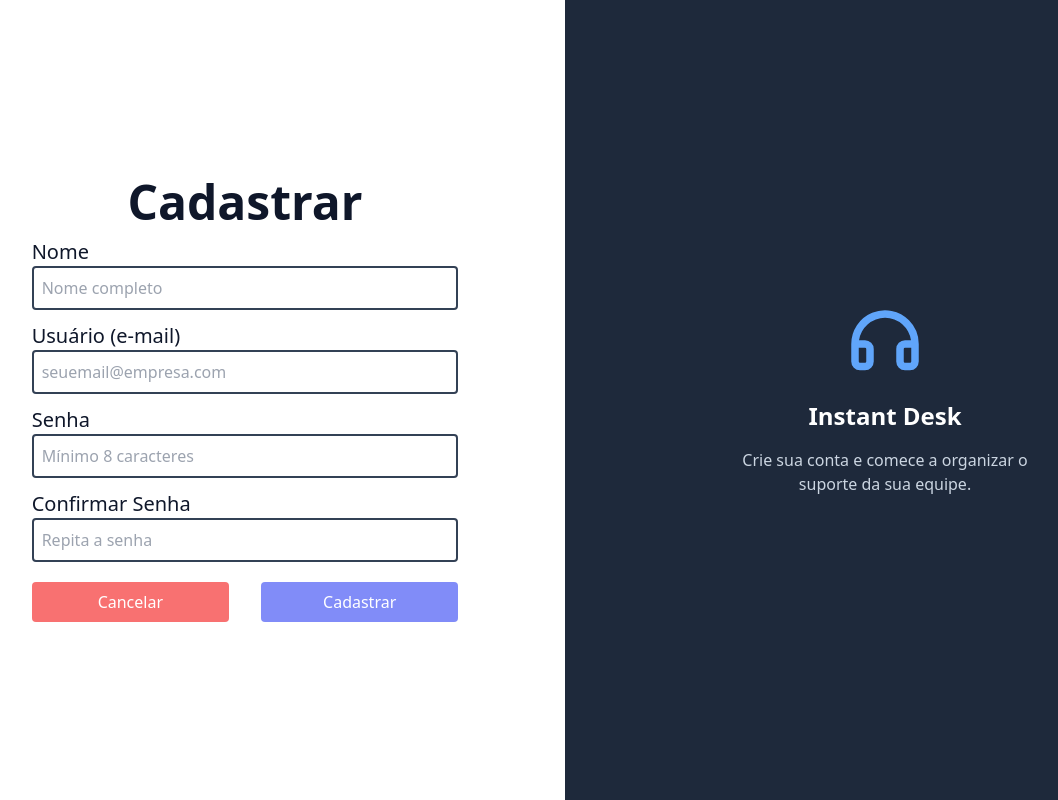
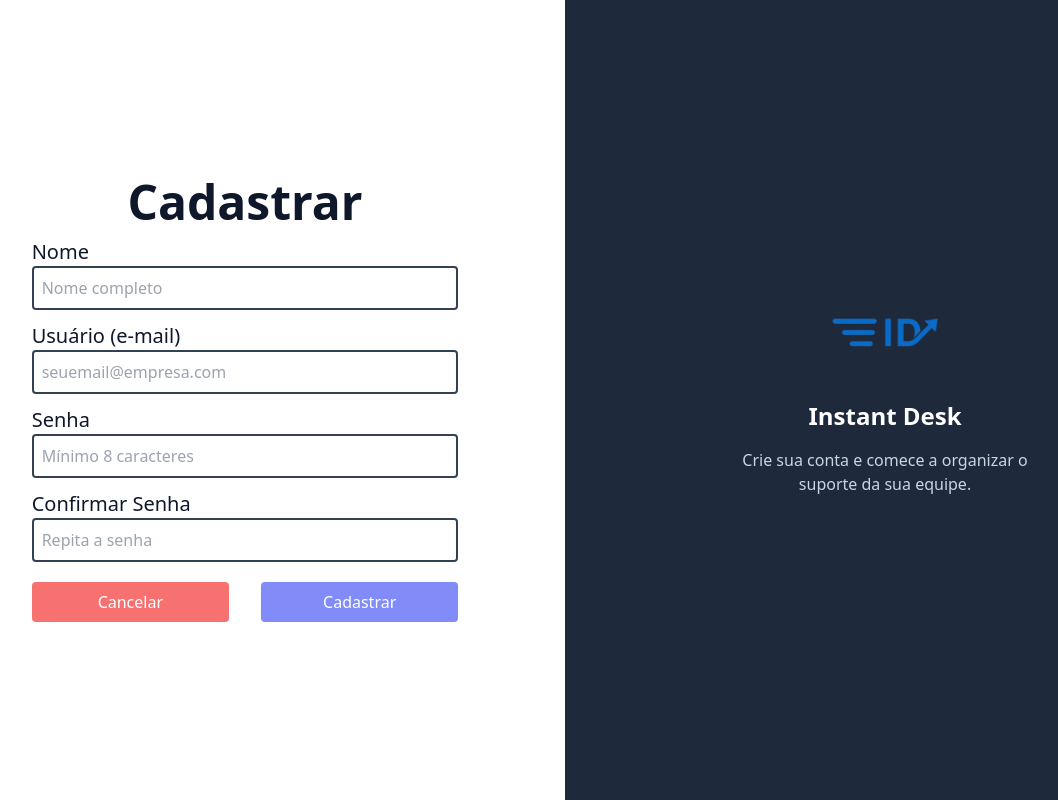
Before and after one commit to Phcode007/instant-desk-front, a React (Vite) app: page /cadastro in a window 1280 px wide. Shown: the whole page, without its empty margins (75-1133 px from the left). Built offline with nearby package versions, Linux system fonts and the light colour scheme.

Commit message:
feat: add icon asset and update Login and Cadastro components to use the new icon

```diff
--- a/src/pages/cadastro/Cadastro.tsx
+++ b/src/pages/cadastro/Cadastro.tsx
@@ -1,4 +1,4 @@
-import { Headphones } from '@phosphor-icons/react';
+import icon from '../../assets/icon.png';
 import { Link } from 'react-router-dom';
 
 function Cadastro() {
@@ -70,7 +70,7 @@ function Cadastro() {
 
       <div className="hidden lg:flex bg-slate-800 min-h-screen w-full items-center justify-center">
         <div className="flex flex-col items-center gap-4 text-white">
-          <Headphones size={80} weight="bold" className="text-blue-400" />
+          <img src={icon} alt="Instant Desk" className="h-20 w-auto" />
           <p className="text-2xl font-bold">Instant Desk</p>
           <p className="text-slate-300 text-center max-w-xs px-4">
             Crie sua conta e comece a organizar o suporte da sua equipe.
--- a/src/pages/landing/Landing.tsx
+++ b/src/pages/landing/Landing.tsx
@@ -1,7 +1,8 @@
-import { ArrowRight, Headphones, ShieldCheck, Lightning, Users } from '@phosphor-icons/react';
+import { ArrowRight, ShieldCheck, Lightning, Users } from '@phosphor-icons/react';
 import { Link } from 'react-router-dom';
 import Navbar from '../../components/navbar/Navbar';
 import Footer from '../../components/footer/Footer';
+import icon from '../../assets/icon.png';
 
 function Landing() {
   return (
@@ -13,7 +14,7 @@ function Landing() {
         <div className="bg-slate-800 text-white py-20 px-4">
           <div className="container mx-auto text-center">
             <div className="flex justify-center mb-6">
-              <Headphones size={64} weight="bold" className="text-blue-400" />
+              <img src={icon} alt="Instant Desk" className="h-16 w-auto mx-auto" />
             </div>
             <h1 className="text-4xl md:text-6xl font-bold mb-4">
               Instant Desk
--- a/src/pages/login/Login.tsx
+++ b/src/pages/login/Login.tsx
@@ -1,4 +1,4 @@
-import { Headphones } from '@phosphor-icons/react';
+import icon from '../../assets/icon.png';
 import { Link } from 'react-router-dom';
 
 function Login() {
@@ -51,7 +51,7 @@ function Login() {
       {/* Coluna do Painel Lateral (some no mobile) */}
       <div className="hidden lg:flex bg-slate-800 min-h-screen w-full items-center justify-center">
         <div className="flex flex-col items-center gap-4 text-white">
-          <Headphones size={80} weight="bold" className="text-blue-400" />
+          <img src={icon} alt="Instant Desk" className="h-20 w-auto" />
           <p className="text-2xl font-bold">Instant Desk</p>
           <p className="text-slate-300 text-center max-w-xs px-4">
             Acesse sua conta para acompanhar os chamados da sua equipe.
```
Also changed, not shown: src/assets/icon.png (added).
